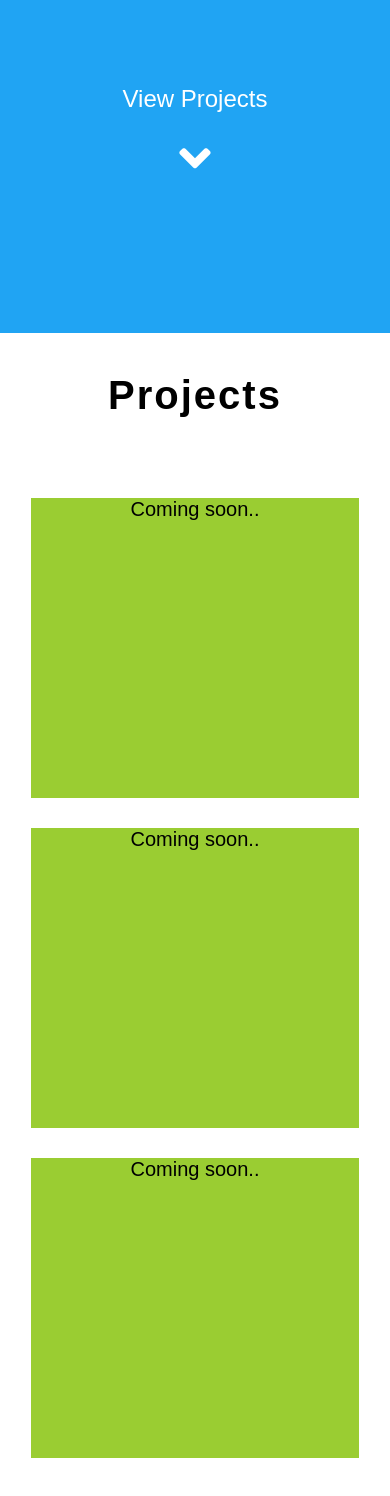
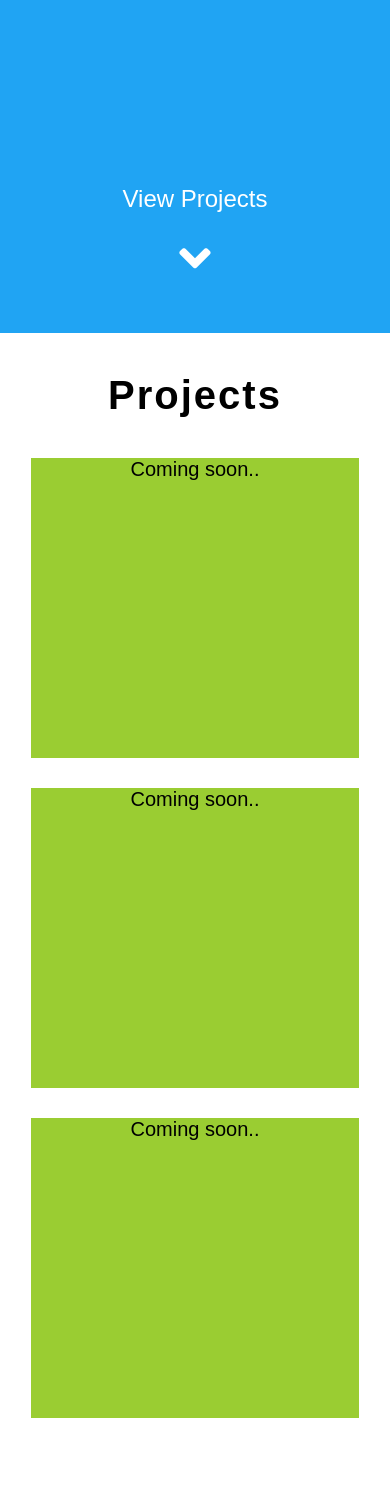
Before and after one commit to jrmeyers92/PortfolioWeb, a website: page index.html in a window 390 px wide. Shown: the part 511-2007 px from the top of the page. After the commit the page ends 1969 px from the top, so only its background shows below. Drawn offline with Linux system fonts and the light colour scheme.

Commit message:
more responsive

```diff
--- a/sass/sections/_home.scss
+++ b/sass/sections/_home.scss
@@ -28,7 +28,7 @@
 	position: absolute;
 	margin-left: auto;
 	margin-right: auto;
-	bottom: 15rem;
+	bottom: 5rem;
 
 	&__project {
 		font-size: 2.4rem;
--- a/sass/sections/_projects.scss
+++ b/sass/sections/_projects.scss
@@ -15,7 +15,7 @@
 
 	&__container {
 		width: 84vw;
-		margin: 4rem;
+		margin-bottom: 4rem;
 		text-align: center;
 
 		display: grid;
```
Also changed, not shown: styles/style.css.
